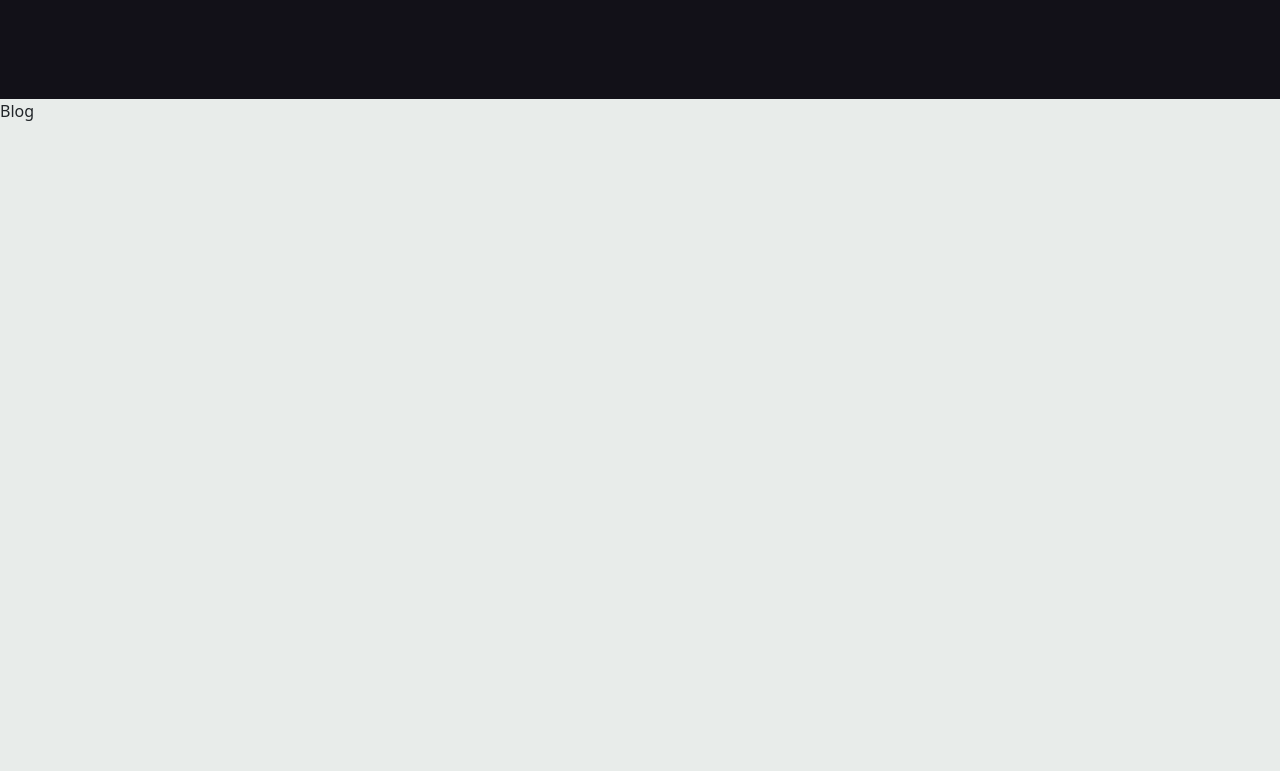
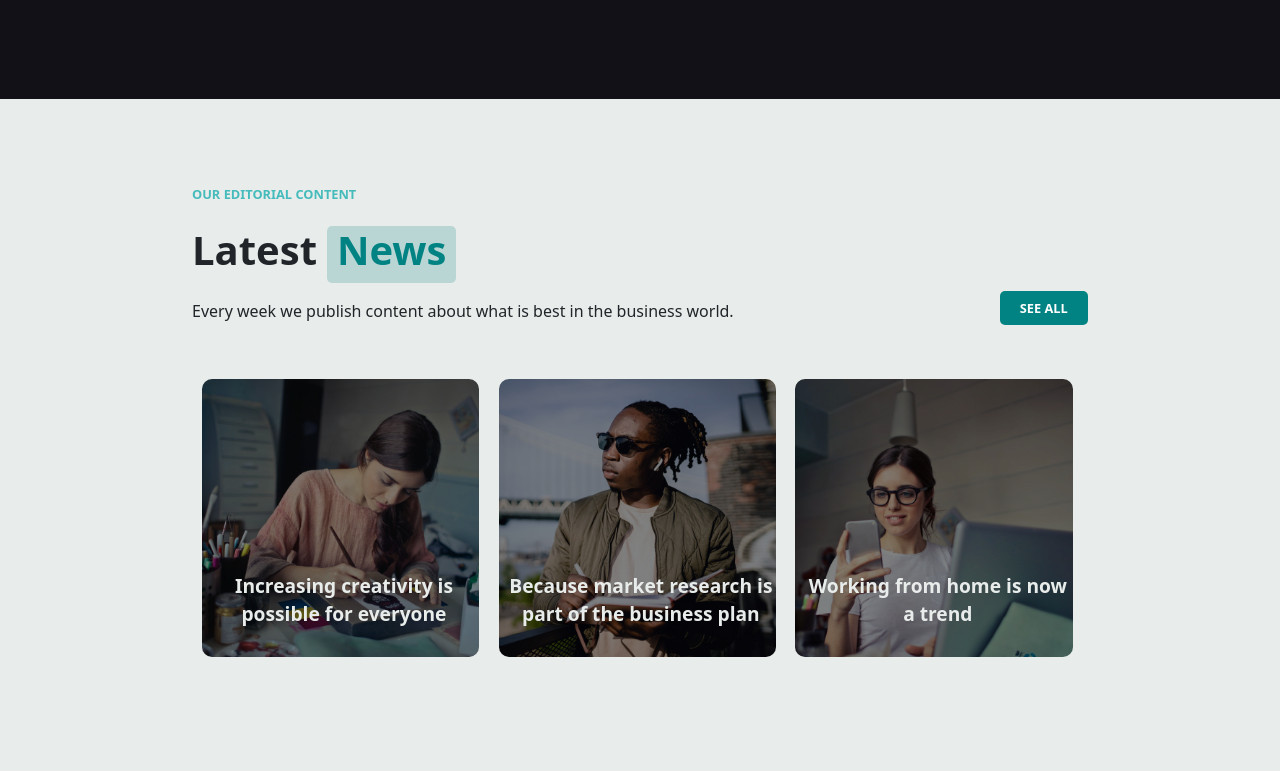
Before and after one commit to andrearicciotti/insurance-consulting, a Vue app: page / in a window 1280 px wide. Shown: the part 3249-4020 px from the top of the page. Built offline with nearby package versions, Linux system fonts and the light colour scheme.

Commit message:
add: article section(wip)

```diff
--- /dev/null
+++ b/src/components/ArticleBlog.vue
@@ -0,0 +1,49 @@
+<script>
+export default {
+    props: {
+        article: Object,
+    },
+
+    methods: {
+        getImagePath(oldPath) {
+            return new URL(oldPath, import.meta.url).href;
+        },
+    }
+}
+</script>
+
+<template>
+    <div class="col-4 ms_article">
+        <img :src="getImagePath(article.imgPath)" alt="">
+        <a @mouseover="$emit()" href="">{{ article.title }}</a>
+    </div>
+</template>
+
+<style lang="scss" scoped>
+@use '../style/partials/mixins' as *;
+@use '../style/partials/variables' as *;
+
+.ms_article {
+    position: relative;
+    display: inline-block;
+    width: 31%;
+    margin: 0 .6rem;
+    text-align: center;
+
+
+    img {
+        filter: brightness(0.5);
+        border-radius: 10px;
+    }
+
+    a {
+        text-decoration: none;
+        color: $black-haze-color;
+        font-size: 1.2rem;
+        font-weight: bold;
+        position: absolute;
+        bottom: 10%;
+        left: 2.5%;
+    }
+}
+</style>
--- /dev/null
+++ b/src/components/BlogMain.vue
@@ -0,0 +1,56 @@
+<script>
+import ArticleBlog from './ArticleBlog.vue';
+import { store } from '../store';
+
+export default {
+    data() {
+        return {
+            store,
+        }
+    },
+
+    components: {
+        ArticleBlog,
+    }
+}
+</script>
+
+<template>
+    <div class="ms_container">
+        <h2 class="ms_title">our editorial content</h2>
+        <h3 class="ms_subtitle">Latest <span class="ms_highligth">News</span></h3>
+        <div class="d-flex flex-wrap justify-content-between align-content-end">
+            <p class="d-inline-block w-75 my-2">Every week we publish content about what is best in the business world.</p>
+            <button class="ms_btn-blue h-50 align-items-end">see all</button>
+        </div>
+
+        <div class="ms_blog my-5">
+            <ArticleBlog v-for="article in store.articles" :article="article" />
+        </div>
+    </div>
+</template>
+
+<style lang="scss" scoped>
+@use '../style/partials/mixins' as *;
+@use '../style/partials/variables' as *;
+
+.ms_container {
+    padding: 5.5rem 0;
+
+    .ms_highligth {
+        color: $blue-lagoon-color;
+    }
+
+    .ms_blog {
+        display: flex;
+        flex-direction: row;
+        justify-content: start;
+        align-items: start;
+        overflow-x: auto;
+        overflow-y: hidden;
+        height: 330px;
+        width: 100%;
+        scroll-behavior: smooth;
+    }
+}
+</style>
--- a/src/components/MainApp.vue
+++ b/src/components/MainApp.vue
@@ -4,6 +4,7 @@ import AboutMain from './AboutMain.vue';
 import ServicesMain from './ServicesMain.vue';
 import ProcessMain from './ProcessMain.vue';
 import TeamMain from './TeamMain.vue';
+import BlogMain from './BlogMain.vue';
 
 export default {
     components: {
@@ -12,6 +13,7 @@ export default {
         ServicesMain,
         ProcessMain,
         TeamMain,
+        BlogMain,
     },
 
     data() {
@@ -45,7 +47,10 @@ export default {
             <TeamMain />
         </section>
 
-        <section id="blog">Blog</section>
+        <section id="blog">
+            <BlogMain />
+        </section>
+
         <section id="get-in-touch">Get in Touch</section>
 
     </main>
@@ -83,7 +88,6 @@ export default {
 }
 
 #blog {
-    height: 750px;
     background-color: $black-haze-color;
 }
 
--- a/src/components/ServicesMain.vue
+++ b/src/components/ServicesMain.vue
@@ -1,6 +1,6 @@
 <script>
 export default {
-    data () {
+    data() {
         return {
 
         }
@@ -13,7 +13,8 @@ export default {
         <h2 class="ms_title">our business areas</h2>
         <h3 class="ms_subtitle">Excellence in <span class="ms_highligth">Services</span></h3>
         <div class="d-flex flex-wrap justify-content-between align-content-end">
-        <p class="d-inline-block w-75 h-50 my-2">Lorem ipsum dolor sit amet, consectetur adipisicing elit. Inventore quos explicabo aperiam harum tempore iure? Aperiam at voluptas.</p>
+            <p class="d-inline-block w-75 h-50 my-2">Lorem ipsum dolor sit amet, consectetur adipisicing elit. Inventore
+                quos explicabo aperiam harum tempore iure? Aperiam at voluptas.</p>
             <button class="ms_btn-blue h-50 align-items-end my-4">see all</button>
         </div>
 
--- a/src/store.js
+++ b/src/store.js
@@ -22,5 +22,27 @@ export const store = reactive({
             role: 'ceo & president',
             imgPath: '../assets/img/member-4.jpg'
         },
+    ],
+    articles: [
+        {
+            title: 'Increasing creativity is possible for everyone',
+            imgPath: '../assets/img/news-1.jpg'
+        },
+        {
+            title: 'Because market research is part of the business plan',
+            imgPath: '../assets/img/news-2.jpg'
+        },
+        {
+            title: 'Working from home is now a trend',
+            imgPath: '../assets/img/news-3.jpg'
+        },
+        {
+            title: 'It\' s never too late for learn something new',
+            imgPath: '../assets/img/news-4.jpg'
+        },
+        {
+            title: 'Interval your sessions for more focus',
+            imgPath: '../assets/img/news-5.jpg'
+        },
     ]
 });
```
Lines whose indentation alone changed are shown as unchanged.
